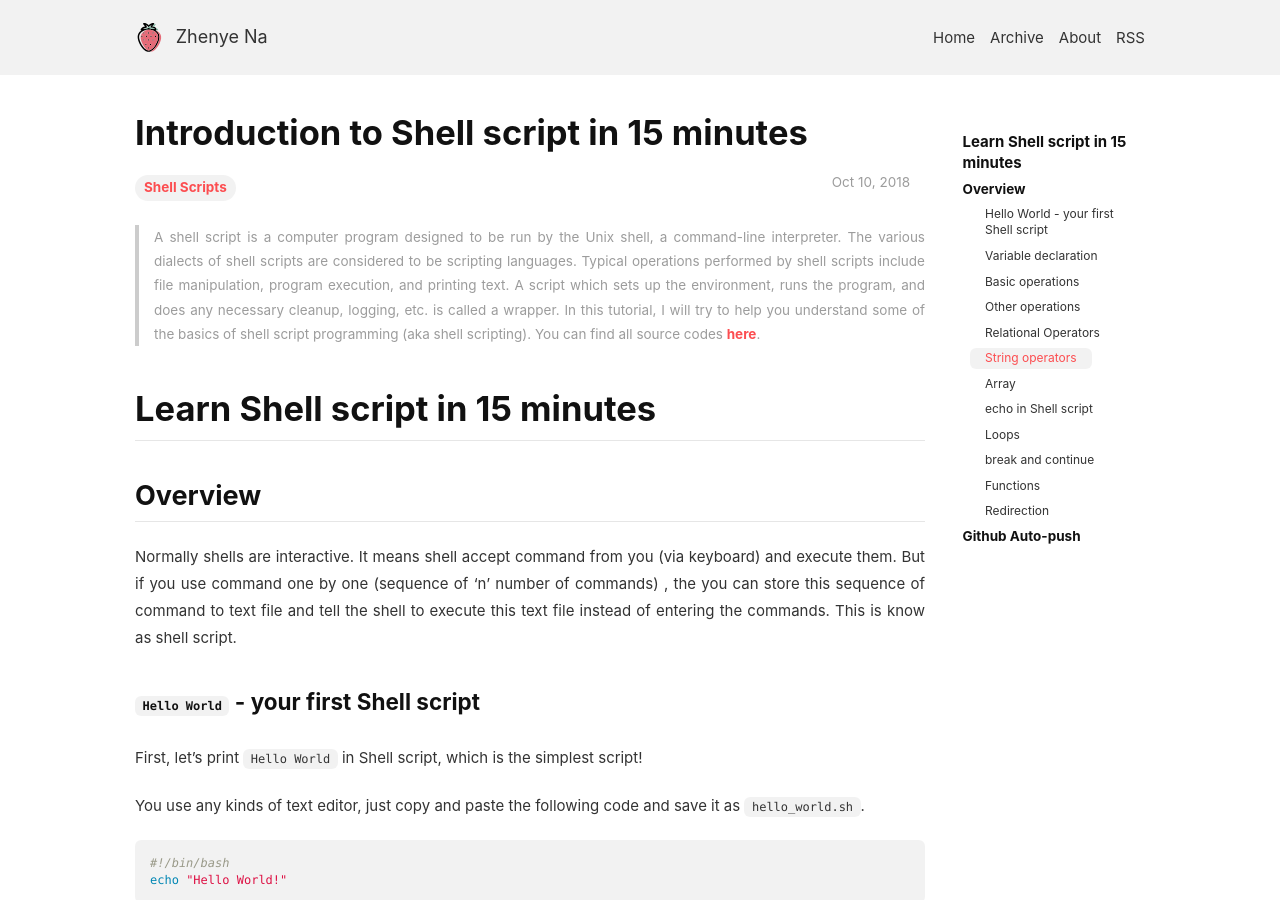
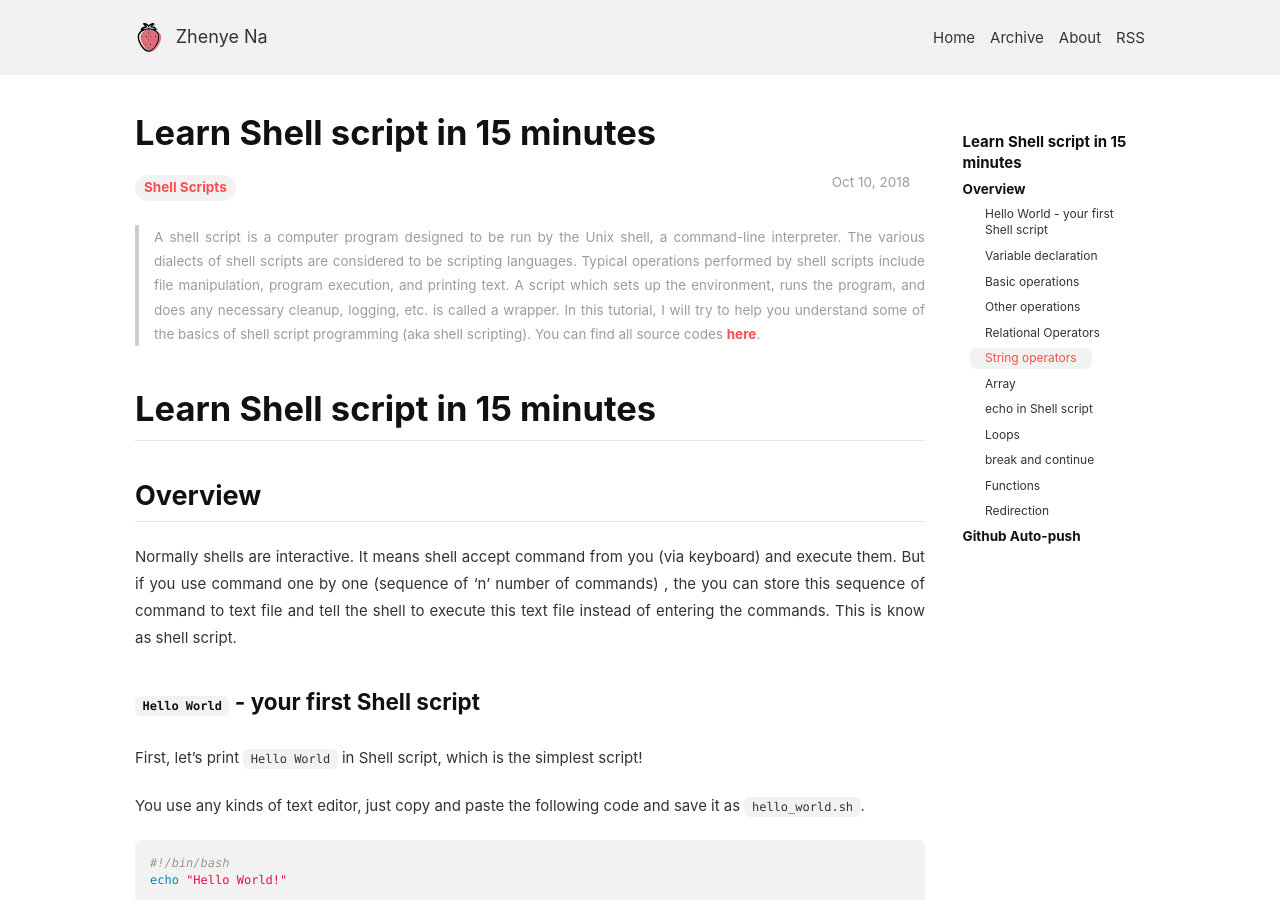
Before and after one commit to Zhenye-Na/blog, a Jekyll site: the page built from _posts/2018-10-10-intro-to-shell-scripts.md, in a window 1280 px wide and 900 px high. Built offline with Jekyll 4.4.1, drawn with Linux system fonts in a browser that asks for light colours; nearby versions of some CDN libraries; comment, search, counter and statistics services are not loaded.

```diff
--- a/_posts/2018-10-10-intro-to-shell-scripts.md
+++ b/_posts/2018-10-10-intro-to-shell-scripts.md
@@ -1,6 +1,6 @@
 ---
 layout: post
-title: "Introduction to Shell script in 15 minutes"
+title: "Learn Shell script in 15 minutes"
 date: 2018-10-10
 excerpt: "A shell script is a computer program designed to be run by the Unix shell, a command-line interpreter. The various dialects of shell scripts are considered to be scripting languages. Typical operations performed by shell scripts include file manipulation, program execution, and printing text. A script which sets up the environment, runs the program, and does any necessary cleanup, logging, etc. is called a wrapper."
 tags: [Shell Scripts]
@@ -9,7 +9,7 @@ mathjax_autoNumber: true
 ---
 
 > A shell script is a computer program designed to be run by the Unix shell, a command-line interpreter. The various dialects of shell scripts are considered to be scripting languages. Typical operations performed by shell scripts include file manipulation, program execution, and printing text. A script which sets up the environment, runs the program, and does any necessary cleanup, logging, etc. is called a wrapper.
-> In this tutorial, I will try to help you understand some of the basics of shell script programming (aka shell scripting). You can find all source codes [here]().
+> In this tutorial, I will try to help you understand some of the basics of shell script programming (aka shell scripting). You can find all source codes [here](https://github.com/Zhenye-Na/sh-tutorial).
 
 # Learn Shell script in 15 minutes
 
```
